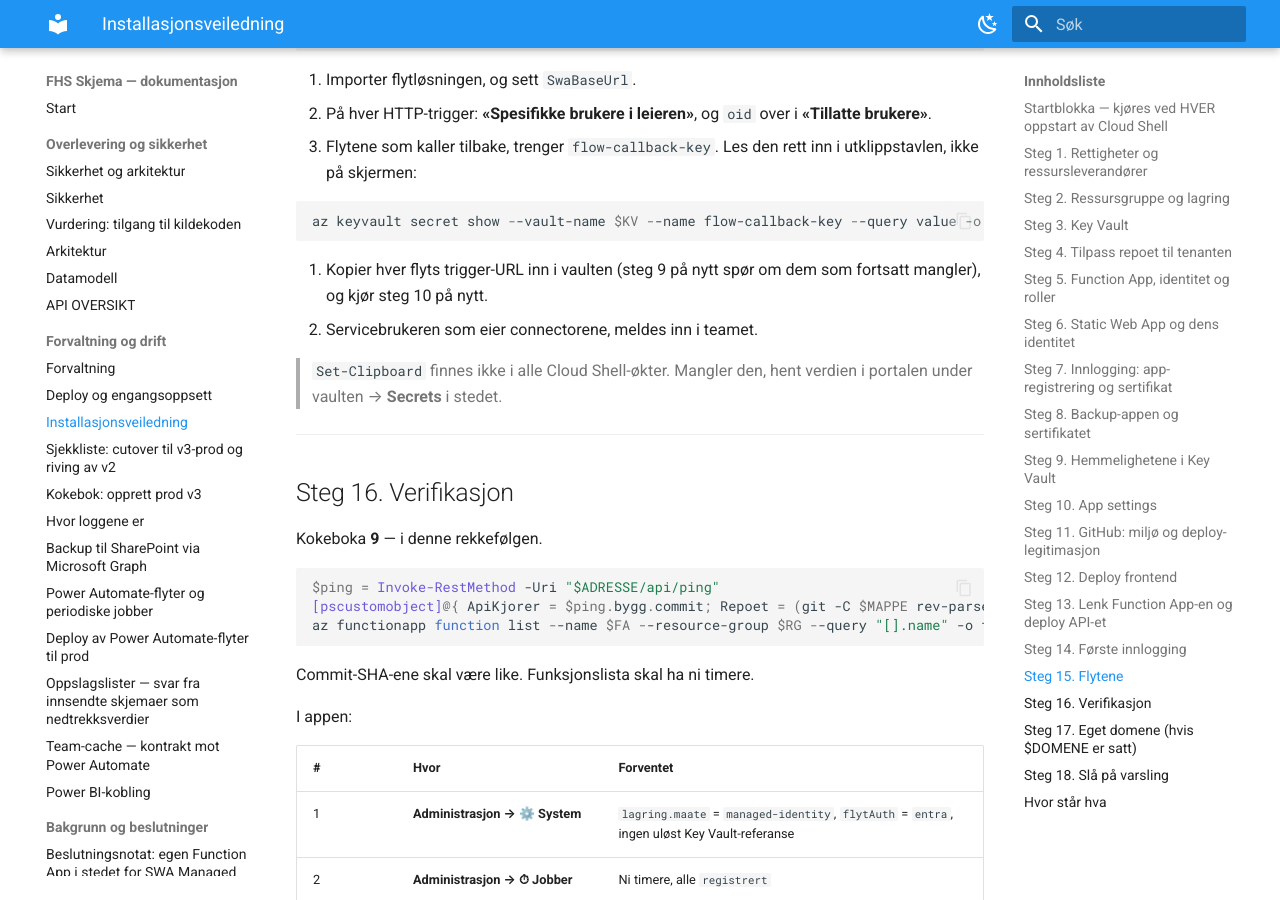
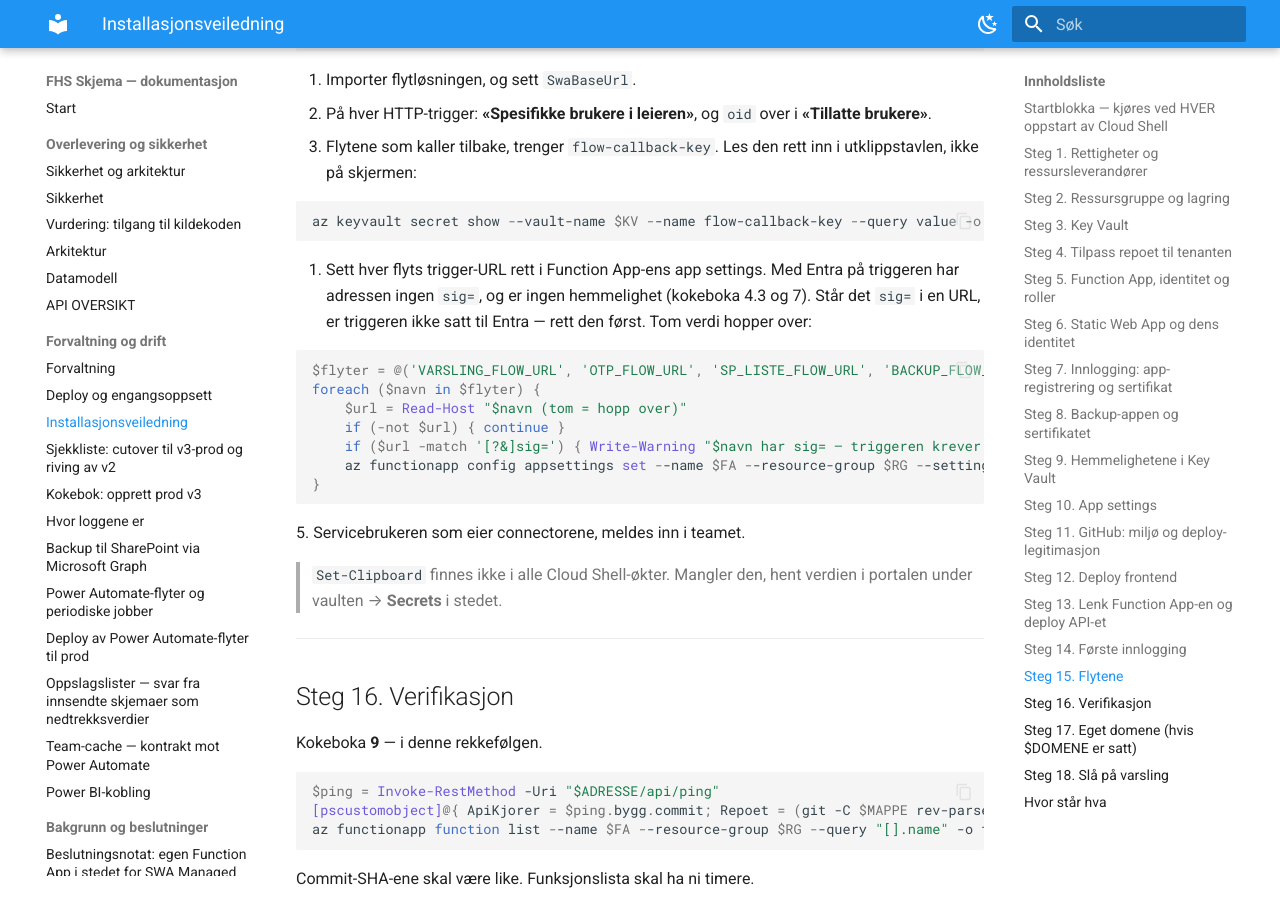
Before and after one commit to jachrist/skjema-swa, an MkDocs documentation site: the page built from docs/INSTALLASJONSVEILEDNING.md, in a window 1280 px wide and 900 px high, scrolled down 12921 px. Built offline with MkDocs 1.6.1 and Material for MkDocs 9.7.7, drawn with Linux system fonts in a browser that asks for light colours.

Commit message:
Inventaret: flyt-URL-ene i v3-prod settes rett i app settings, ikke i Key Vault
Med FLYT_AUTH=entra har adressene ingen sig= og er ikke legitimasjon.
env.prod.json sa likevel keyvault — nå settes_direkte, som dev.
Testen krever det for dev og prod, og keyvault for pilot.
Kokeboka 4.3 og installasjonsveiledningen følger etter.

Co-Authored-By: Claude Opus 5.5 <noreply@anthropic.com>
Claude-Session: https://claude.ai/code/session_015ayNVTGuem7WF3WCorEerp

````diff
--- a/docs/INSTALLASJONSVEILEDNING.md
+++ b/docs/INSTALLASJONSVEILEDNING.md
@@ -676,8 +676,20 @@ Verdiene flytene trenger:
 az keyvault secret show --vault-name $KV --name flow-callback-key --query value -o tsv | Set-Clipboard
 ```
 
-4. Kopier hver flyts trigger-URL inn i vaulten (steg 9 på nytt spør om dem
-   som fortsatt mangler), og kjør steg 10 på nytt.
+4. Sett hver flyts trigger-URL rett i Function App-ens app settings. Med
+   Entra på triggeren har adressen ingen `sig=`, og er ingen hemmelighet
+   (kokeboka 4.3 og 7). Står det `sig=` i en URL, er triggeren ikke satt til
+   Entra — rett den først. Tom verdi hopper over:
+
+```powershell
+$flyter = @('VARSLING_FLOW_URL', 'OTP_FLOW_URL', 'SP_LISTE_FLOW_URL', 'BACKUP_FLOW_URL', 'TEAM_FLOW_URL', 'TEAM_LAST_MEDLEMMER_FLOW_URL', 'TEAM_SOK_EKSTERNT_FLOW_URL', 'DIAGNOSE_FLOW_URL')
+foreach ($navn in $flyter) {
+    $url = Read-Host "$navn (tom = hopp over)"
+    if (-not $url) { continue }
+    if ($url -match '[?&]sig=') { Write-Warning "$navn har sig= — triggeren krever ikke Entra. Hoppet over."; continue }
+    az functionapp config appsettings set --name $FA --resource-group $RG --settings "$navn=$url" --output none
+}
+```
 5. Servicebrukeren som eier connectorene, meldes inn i teamet.
 
 > `Set-Clipboard` finnes ikke i alle Cloud Shell-økter. Mangler den, hent
````
Also changed, not shown: docs/KOKEBOK-PROD-V3.md (+6 -0 lines), 2 other files.
